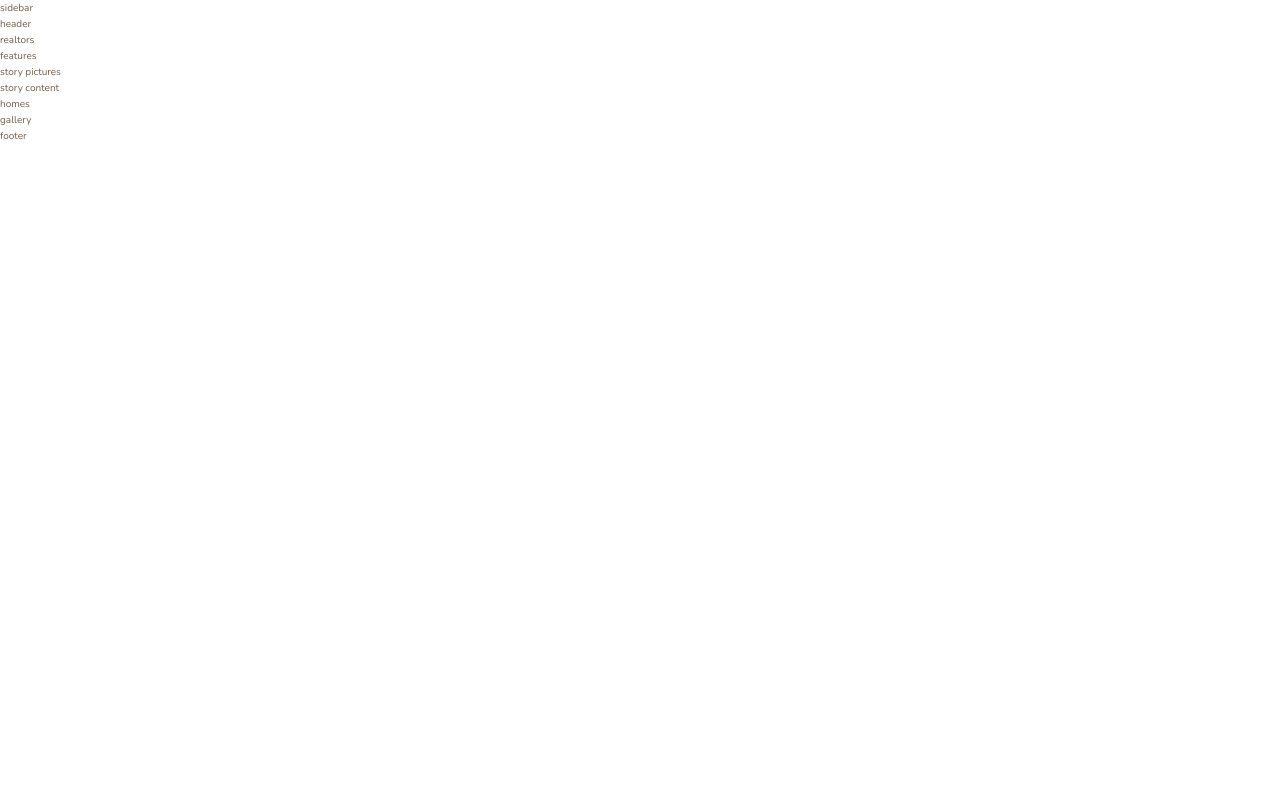
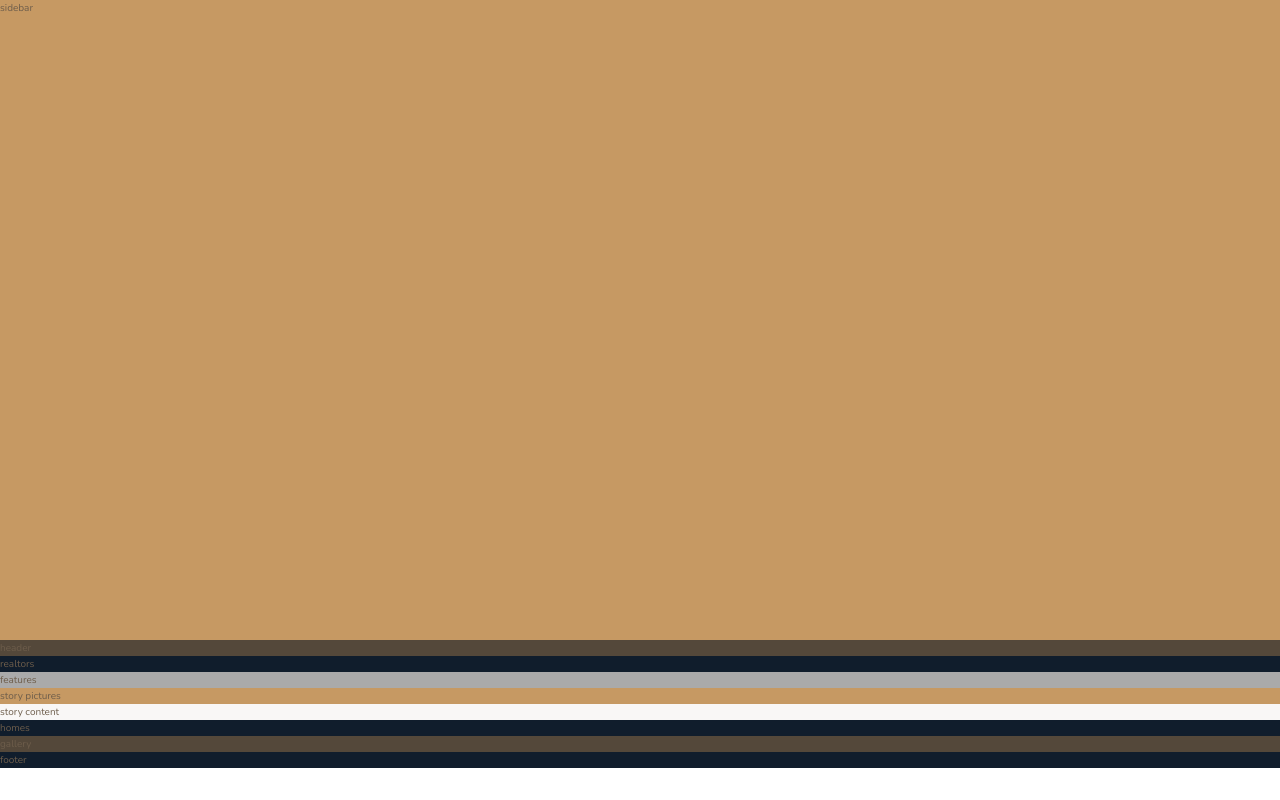
Before and after one commit to SarandaSadiku/Nexter-Project, a website: page index.html in a window 1280 px wide. Drawn offline with nearby package versions, Linux system fonts and the light colour scheme; files that its build step writes are made by us from their sources.

Commit message:
Building the Overall Layout - Part 1

```diff
--- a/sass/_base.scss
+++ b/sass/_base.scss
@@ -32,3 +32,8 @@ body {
     font-weight: 300;
     line-height: 1.6;
 }
+
+.container {
+    display: grid;
+    grid-template-rows: 80vh min-content auto;
+}
--- a/sass/_features.scss
+++ b/sass/_features.scss
@@ -0,0 +1,3 @@
+.features {
+    background-color: $color-grey-light-2;
+}
--- a/sass/_footer.scss
+++ b/sass/_footer.scss
@@ -0,0 +1,3 @@
+.footer {
+    background-color: $color-secondary;
+}
--- a/sass/_gallery.scss
+++ b/sass/_gallery.scss
@@ -0,0 +1,3 @@
+.gallery {
+    background-color: $color-grey-dark-1;
+}
--- a/sass/_header.scss
+++ b/sass/_header.scss
@@ -0,0 +1,3 @@
+.header {
+    background-color: $color-grey-dark-1;
+}
--- a/sass/_homes.scss
+++ b/sass/_homes.scss
@@ -0,0 +1,3 @@
+.homes {
+    background-color: $color-secondary;
+}
--- a/sass/_realtors.scss
+++ b/sass/_realtors.scss
@@ -0,0 +1,3 @@
+.realtors {
+    background-color: $color-secondary;
+}
--- a/sass/_sidebar.scss
+++ b/sass/_sidebar.scss
@@ -0,0 +1,3 @@
+.sidebar {
+    background-color: $color-primary;
+}
--- a/sass/_story.scss
+++ b/sass/_story.scss
@@ -0,0 +1,10 @@
+.story {
+
+    &__pictures {
+        background-color: $color-primary;
+    }
+
+    &__content {
+        background-color: $color-grey-light-1;
+    }
+}
```
Also changed, not shown: css/style.css (added).
